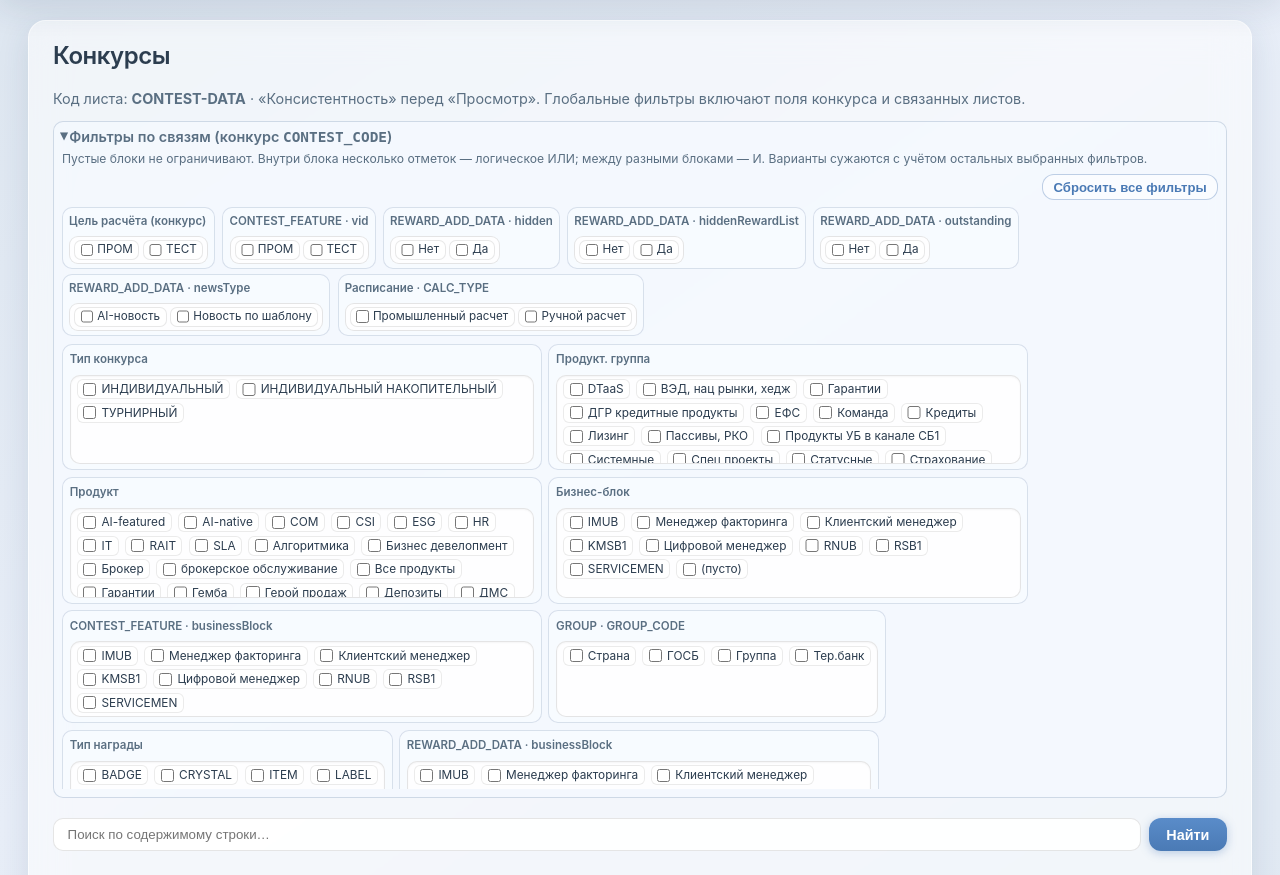
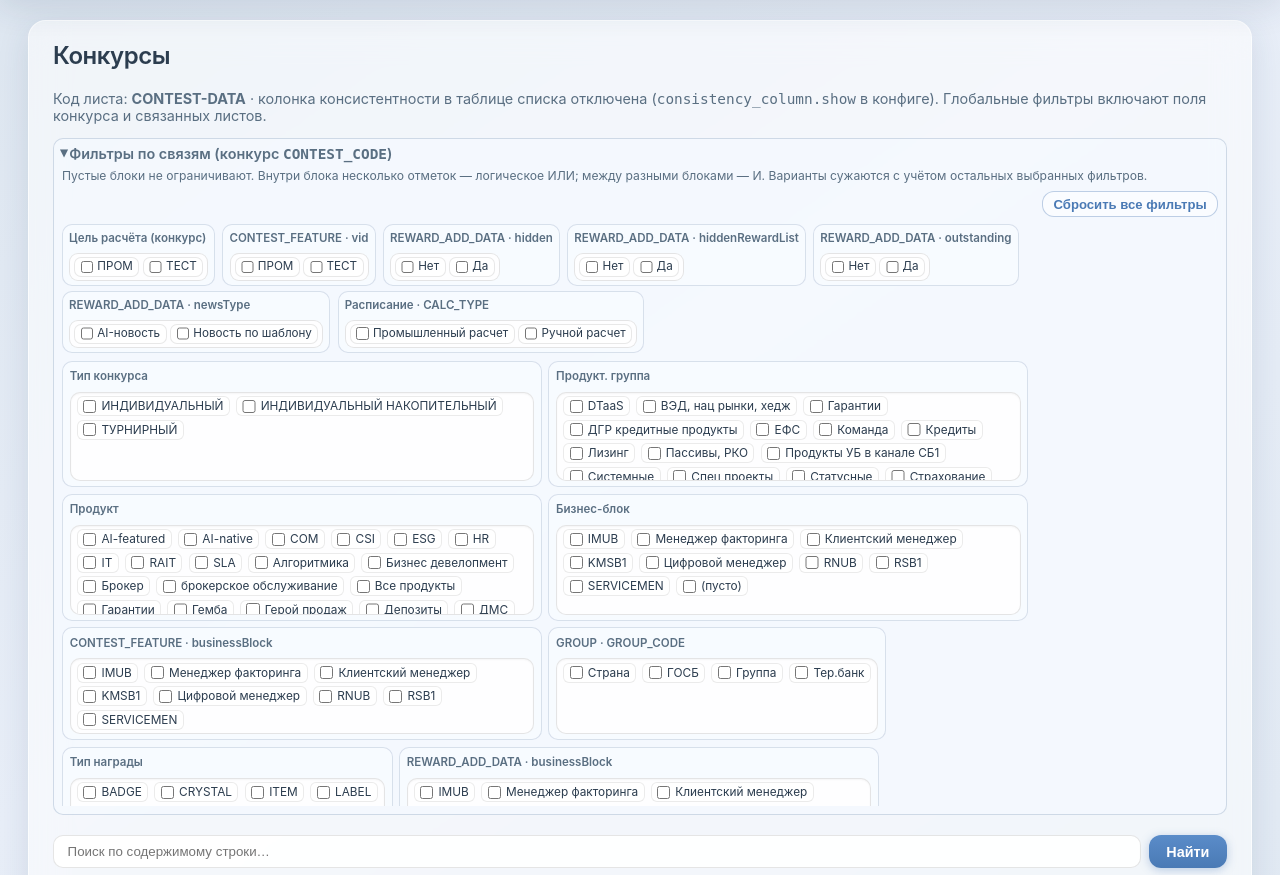
Before and after one commit to OrionFLASH/SPOD_GAME_Admin_UI, a FastAPI app: page /sheet/CONTEST-DATA in a window 1280 px wide. Shown: the part 52-927 px from the top of the page. Run offline with FastAPI, Linux system fonts and the light colour scheme.

Commit message:
Документация и подсказка списка CONTEST-DATA: consistency_column
- README: версия 0.2.52, синхронизация с конфигом списков
- sheet_list.html: текст для CONTEST-DATA без устаревшего про колонку консистентности

```diff
--- a/src/templates/sheet_list.html
+++ b/src/templates/sheet_list.html
@@ -59,7 +59,7 @@
   {% elif sheet_code == "TOURNAMENT-SCHEDULE" %}
   <p class="muted">Код листа: <strong>{{ sheet_code }}</strong> · «Сезон» — <code>seasonCode</code> из JSON <code>TARGET_TYPE</code> (также в фильтрах «Расписание · seasonCode»).</p>
   {% elif sheet_code == "CONTEST-DATA" %}
-  <p class="muted">Код листа: <strong>{{ sheet_code }}</strong> · «Консистентность» перед «Просмотр». Глобальные фильтры включают поля конкурса и связанных листов.</p>
+  <p class="muted">Код листа: <strong>{{ sheet_code }}</strong> · колонка консистентности в таблице списка отключена (<code>consistency_column.show</code> в конфиге). Глобальные фильтры включают поля конкурса и связанных листов.</p>
   {% elif sheet_code == "GROUP" %}
   <p class="muted">Код листа: <strong>{{ sheet_code }}</strong> · одна строка на конкурс. «Просмотр» — все уровни GROUP этого конкурса.</p>
   {% else %}
```
Also changed, not shown: README.md.
